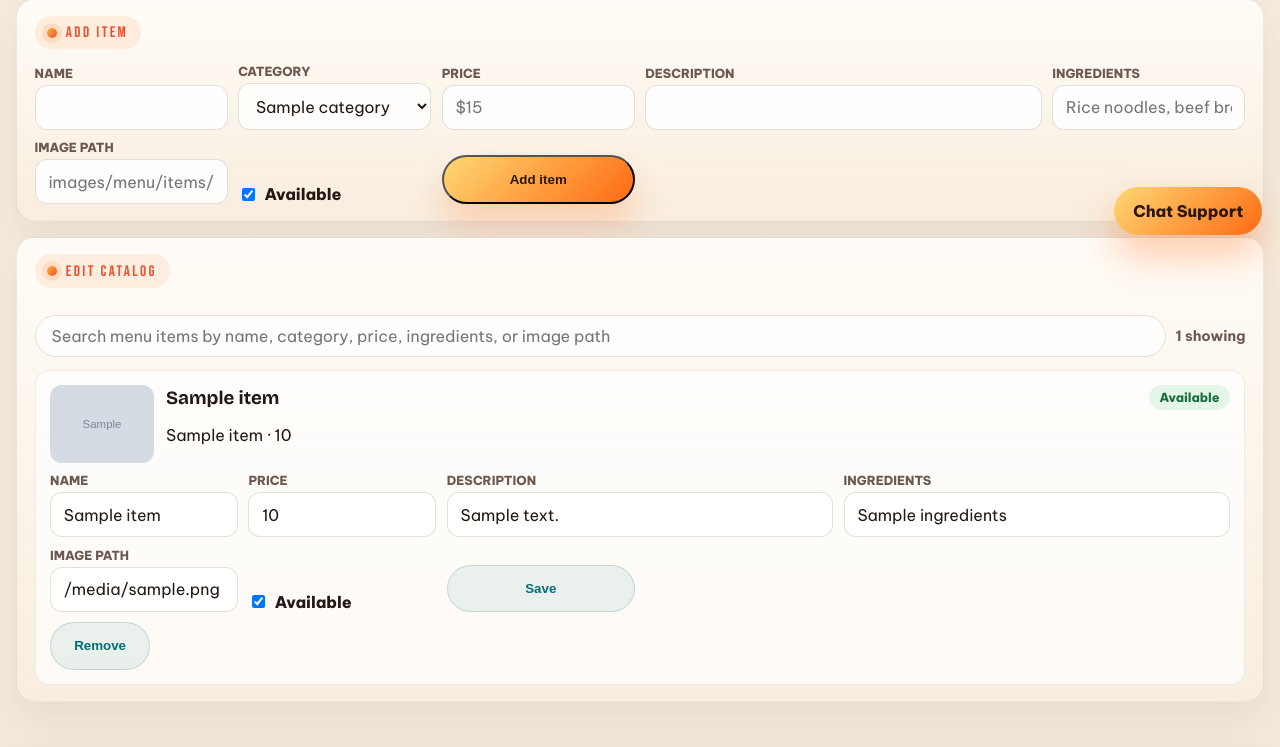
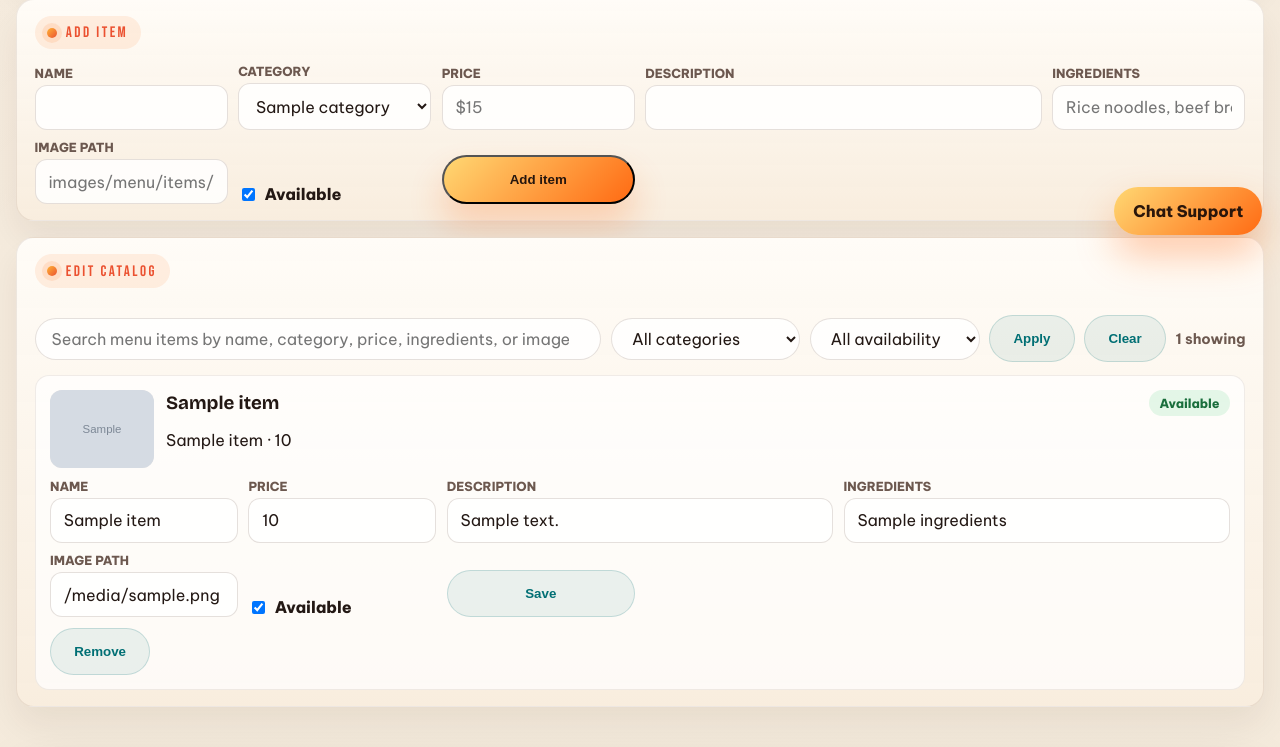
Before and after one commit to jov30/agile-proj, a Python web app: template templates/admin/menu_manage.html in a window 1280 px wide. Shown: the part 547-1294 px from the top of the page. Run offline with Jinja, Linux system fonts and the light colour scheme; the template is opened without the code that fills it: most values are stand-ins (such as "Sample title", 1, 10 or a date in 2020); grey boxes marked "Sample" are stand-in pictures.

Commit message:
fix: add usable admin catalog filter bar

```diff
--- a/templates/admin/menu_manage.html
+++ b/templates/admin/menu_manage.html
@@ -81,6 +81,14 @@
   .admin-catalog-tools input {
     flex: 1;
     min-width: 240px;
+  }
+
+  .admin-catalog-tools select {
+    min-width: 170px;
+  }
+
+  .admin-catalog-tools input,
+  .admin-catalog-tools select {
     min-height: 42px;
     border-radius: 999px;
     border: 1px solid rgba(112, 85, 66, 0.18);
@@ -211,15 +219,30 @@
 
   <section class="admin-panel">
     <p class="eyebrow">Edit catalog</p>
-    <div class="admin-catalog-tools">
+    <form class="admin-catalog-tools" id="catalog-filter-form">
       <input id="catalog-search" type="search" placeholder="Search menu items by name, category, price, ingredients, or image path" autocomplete="off" />
+      <select id="catalog-category" aria-label="Filter category">
+        <option value="">All categories</option>
+        {% for category in categories %}
+          <option value="{{ category.title|lower }}">{{ category.title }}</option>
+        {% endfor %}
+      </select>
+      <select id="catalog-availability" aria-label="Filter availability">
+        <option value="">All availability</option>
+        <option value="available">Available</option>
+        <option value="unavailable">Unavailable</option>
+      </select>
+      <button class="button button--secondary" type="submit">Apply</button>
+      <button class="button button--secondary" type="button" id="catalog-clear">Clear</button>
       <span class="admin-catalog-count" id="catalog-count">{{ items|length }} showing</span>
-    </div>
+    </form>
     <div class="admin-menu-list">
       {% for item in items %}
         <article
           class="admin-menu-card"
           data-catalog-item
+          data-category="{{ item.category_title|lower }}"
+          data-availability="{{ 'available' if item.available else 'unavailable' }}"
           data-search="{{ item.name }} {{ item.category_title }} {{ item.price }} {{ item.summary }} {{ item.ingredients }} {{ item.image }}"
         >
           <div class="admin-menu-card__head">
@@ -276,7 +299,11 @@
 </div>
 <script>
   (() => {
+    const form = document.getElementById("catalog-filter-form");
     const search = document.getElementById("catalog-search");
+    const category = document.getElementById("catalog-category");
+    const availability = document.getElementById("catalog-availability");
+    const clear = document.getElementById("catalog-clear");
     const count = document.getElementById("catalog-count");
     const cards = Array.from(document.querySelectorAll("[data-catalog-item]"));
     const staticBase = "{{ url_for('static', filename='') }}";
@@ -287,13 +314,38 @@
       if (count) count.textContent = `${showing} showing`;
     }
 
-    if (search) {
-      search.addEventListener("input", () => {
-        const q = search.value.trim().toLowerCase();
-        cards.forEach((card) => {
-          card.hidden = q.length > 0 && !card.dataset.search.toLowerCase().includes(q);
-        });
-        updateCount();
+    function applyFilters() {
+      const q = search ? search.value.trim().toLowerCase() : "";
+      const cat = category ? category.value : "";
+      const status = availability ? availability.value : "";
+      cards.forEach((card) => {
+        const matchesText = !q || card.dataset.search.toLowerCase().includes(q);
+        const matchesCategory = !cat || card.dataset.category === cat;
+        const matchesAvailability = !status || card.dataset.availability === status;
+        card.hidden = !(matchesText && matchesCategory && matchesAvailability);
+      });
+      updateCount();
+    }
+
+    if (form) {
+      form.addEventListener("submit", (event) => {
+        event.preventDefault();
+        applyFilters();
+      });
+    }
+
+    [search, category, availability].forEach((control) => {
+      if (!control) return;
+      control.addEventListener("input", applyFilters);
+      control.addEventListener("change", applyFilters);
+    });
+
+    if (clear) {
+      clear.addEventListener("click", () => {
+        if (search) search.value = "";
+        if (category) category.value = "";
+        if (availability) availability.value = "";
+        applyFilters();
       });
     }
 
```
